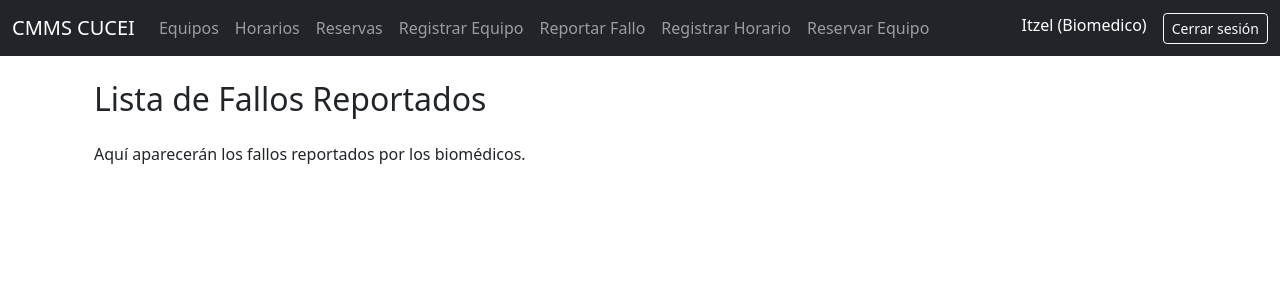
After one commit to Capy-Tech78/CMMS-Cucei, a Django app: page /fallos/ in a window 1280 px wide. The commit adds this page. Shown: the top 300 px of the page. Run offline with Django 5.2, Linux system fonts and the light colour scheme; a user stored in the database is signed in; data comes from the database, SQL or seed files in the repository.

Commit message:
Agregue más funciones segun el rol a la pagina

```diff
--- a/CMMS/CMMS_Lab/templates/base.html
+++ b/CMMS/CMMS_Lab/templates/base.html
@@ -2,110 +2,80 @@
 <html lang="es">
 <head>
     <meta charset="UTF-8">
-    <title>CMMS</title>
-    <meta name="viewport" content="width=device-width, initial-scale=1">
-    <link href="https://cdn.jsdelivr.net/npm/bootstrap@5.3.3/dist/css/bootstrap.min.css" rel="stylesheet">
+    <title>CMMS - CUCEI</title>
+    <link href="https://cdn.jsdelivr.net/npm/bootstrap@5.3.0/dist/css/bootstrap.min.css" rel="stylesheet">
+</head>
+<body>
+    <!-- Navbar -->
+    <nav class="navbar navbar-expand-lg navbar-dark bg-dark">
+        <div class="container-fluid">
+            <a class="navbar-brand" href="{% url 'dashboard' %}">CMMS CUCEI</a>
 
-    <style>
-        body {
-            font-family: 'Segoe UI', sans-serif;
-            background-color: #f7fafd;
-        }
-
-        .navbar-custom {
-            background-color: #ffffff;
-            padding: 1.2rem 2rem;
-            border-bottom: 1px solid #e0e0e0;
-            box-shadow: 0 2px 6px rgba(0, 0, 0, 0.05);
-        }
-
-        .navbar-custom .nav-link,
-        .navbar-custom .navbar-brand {
-            color: #222 !important;
-            font-weight: 500;
-            font-size: 1rem;
-            transition: color 0.2s;
-        }
-
-        .navbar-custom .nav-link:hover {
-            color: #007bff !important;
-        }
-
-        .navbar-custom .nav-link.active {
-            font-weight: bold;
-            color: #007bff !important;
-        }
-
-        .btn-azul-claro {
-            background-color: #5bc0de;
-            color: white;
-            border: none;
-        }
-
-        .btn-azul-claro:hover {
-            background-color: #31b0d5;
-        }
-
-        .nav-item + .nav-item {
-            margin-left: 1rem;
-        }
-
-        footer {
-            margin-top: 4rem;
-            padding: 2rem 0;
-            background-color: #f0f4f8;
-            text-align: center;
-            font-size: 0.9rem;
-            color: #666;
-        }
-    </style>
-</head>
-
-<body>
-    <nav class="navbar navbar-expand-lg navbar-custom">
-        <div class="container-fluid">
-            <a class="navbar-brand" href="{% url 'dashboard_home' %}">CMMS</a>
-            <button class="navbar-toggler" type="button" data-bs-toggle="collapse" data-bs-target="#navbarNav">
+            <button class="navbar-toggler" type="button" data-bs-toggle="collapse" data-bs-target="#navbarCMMS">
                 <span class="navbar-toggler-icon"></span>
             </button>
 
-            <div class="collapse navbar-collapse" id="navbarNav">
+            <div class="collapse navbar-collapse" id="navbarCMMS">
                 {% if user.is_authenticated %}
-                    <ul class="navbar-nav me-auto">
+                    {% with rol=user.perfilusuario.rol %}
+                        <ul class="navbar-nav me-auto mb-2 mb-lg-0">
+
+                            <!-- Acceso común a todos los usuarios -->
                             <li class="nav-item">
-                            <a class="nav-link" href="{% url 'lista_equipos' %}">Equipos Médicos</a>
+                                <a class="nav-link" href="{% url 'lista_equipos' %}">Equipos</a>
                             </li>
                             <li class="nav-item">
-                            <a class="nav-link" href="{% url 'lista_fallos' %}">Fallos Reportados</a>
-                        </li>
-                        <li class="nav-item">
-                            <a class="nav-link" href="{% url 'lista_horarios' %}">Horarios Biomédicos</a>
+                                <a class="nav-link" href="{% url 'lista_horarios' %}">Horarios</a>
                             </li>
                             <li class="nav-item">
                                 <a class="nav-link" href="{% url 'lista_reservas' %}">Reservas</a>
                             </li>
-                        {% if user.perfilusuario.rol == 'admin_sistema' %}
+
+                            {% if rol == 'biomedico' or rol == 'admin_sistema' %}
+                                <!-- Opciones para biomédicos y admin -->
                                 <li class="nav-item">
-                                <a class="nav-link" href="{% url 'lista_usuarios' %}">Usuarios</a>
+                                    <a class="nav-link" href="{% url 'registrar_equipo' %}">Registrar Equipo</a>
+                                </li>
+                                <li class="nav-item">
+                                    <a class="nav-link" href="{% url 'crear_fallo' %}">Reportar Fallo</a>
+                                </li>
+                                <li class="nav-item">
+                                    <a class="nav-link" href="{% url 'crear_horario' %}">Registrar Horario</a>
+                                </li>
+                                <li class="nav-item">
+                                    <a class="nav-link" href="{% url 'crear_reserva' %}">Reservar Equipo</a>
+                                </li>
+                            {% endif %}
+
+                            {% if rol == 'admin_sistema' %}
+                                <!-- Exclusivo para admin -->
+                                <li class="nav-item">
+                                    <a class="nav-link" href="{% url 'ver_usuarios' %}">Usuarios</a>
+                                </li>
+                                <li class="nav-item">
+                                    <a class="nav-link" href="{% url 'ver_fallos' %}">Fallos</a>
                                 </li>
                             {% endif %}
                         </ul>
 
+                        <!-- Lado derecho: usuario y logout -->
                         <ul class="navbar-nav ms-auto">
                             <li class="nav-item">
-                            <span class="nav-link">Hola, {{ user.username }}</span>
+                                <span class="navbar-text text-white me-3">
+                                    {{ user.username }} ({{ rol|title }})
+                                </span>
                             </li>
                             <li class="nav-item">
-                            <form method="post" action="{% url 'logout' %}">
-                                {% csrf_token %}
-                                <button type="submit" class="btn btn-link nav-link" style="padding: 0;">Cerrar sesión</button>
-                            </form>
+                                <a class="btn btn-outline-light btn-sm" href="{% url 'logout' %}">Cerrar sesión</a>
                             </li>
                         </ul>
+                    {% endwith %}
+
                 {% else %}
+                    <!-- Navbar si NO está logueado -->
                     <ul class="navbar-nav ms-auto">
                         <li class="nav-item">
-                            <a class="nav-link" href="{% url 'login' %}">Iniciar sesión</a>
+                            <a class="btn btn-outline-light" href="{% url 'login' %}">Iniciar sesión</a>
                         </li>
                     </ul>
                 {% endif %}
@@ -113,15 +83,13 @@
         </div>
     </nav>
 
+    <!-- Contenido principal -->
     <div class="container mt-4">
         {% block content %}
         {% endblock %}
     </div>
 
-    <footer>
-        &copy; {{ year|default:"2025" }} Sistema CMMS Hospitalario – Todos los derechos reservados.
-    </footer>
-
-    <script src="https://cdn.jsdelivr.net/npm/bootstrap@5.3.3/dist/js/bootstrap.bundle.min.js"></script>
+    <!-- JS Bootstrap -->
+    <script src="https://cdn.jsdelivr.net/npm/bootstrap@5.3.0/dist/js/bootstrap.bundle.min.js"></script>
 </body>
 </html>
--- /dev/null
+++ b/CMMS/CMMS_Lab/templates/fallos/lista.html
@@ -0,0 +1,7 @@
+{% extends 'base.html' %}
+{% block content %}
+<div class="container">
+    <h2 class="mb-4">Lista de Fallos Reportados</h2>
+    <p>Aquí aparecerán los fallos reportados por los biomédicos.</p>
+</div>
+{% endblock %}
--- a/CMMS/CMMS_Lab/urls.py
+++ b/CMMS/CMMS_Lab/urls.py
@@ -27,27 +27,24 @@ urlpatterns = [
 
     # Fallos Reportados
     path('fallos/', views.lista_fallos, name='lista_fallos'),
+    path('fallos/crear/', views.crear_fallo, name='crear_fallo'),
     path('fallos/editar/<int:fallo_id>/', views.editar_fallo, name='editar_fallo'),
 
     # Horarios de Biomédicos
     path('horarios/', views.lista_horarios, name='lista_horarios'),
+    path('horarios/crear/', views.crear_horario, name='crear_horario'),
     path('horarios/editar/<int:horario_id>/', views.editar_horario, name='editar_horario'),
 
     # Reservas de Equipo
     path('reservas/', views.lista_reservas, name='lista_reservas'),
+    path('reservas/crear/', views.crear_reserva, name='crear_reserva'),
     path('reservas/editar/<int:reserva_id>/', views.editar_reserva, name='editar_reserva'),
 
-        # Rutas faltantes para vista del dashboard
+    # Vista del dashboard
     path('usuarios/ver/', views.lista_usuarios, name='ver_usuarios'),
-
     path('fallos/ver/', views.lista_fallos, name='ver_fallos'),
     path('horarios/ver/', views.lista_horarios, name='ver_horarios'),
     path('reservas/ver/', views.lista_reservas, name='ver_reservas'),
-
-    # Otras rutas para creación
-    path('fallos/crear/', views.crear_fallo, name='crear_fallo'),
-    path('horarios/crear/', views.crear_horario, name='crear_horario'),
-    path('reservas/crear/', views.crear_reserva, name='crear_reserva'),
 
 ]
 
--- a/CMMS/CMMS_Lab/views.py
+++ b/CMMS/CMMS_Lab/views.py
@@ -12,7 +12,7 @@ def inicio_publico(request):
         return redirect('dashboard')
     return render(request, 'inicio.html')
 
-# Vista protegida para el dashboard del sistema
+# Vista para el dashboard del sistema
 @login_required
 def dashboard(request):
     perfil = request.user.perfilusuario
@@ -34,31 +34,57 @@ def dashboard(request):
 
     return render(request, 'dashboard.html')
 
-# Vista para mostrar los equipos médicos
+# Vista personalizada para el login
+def login_view(request):
+    if request.method == 'POST':
+        form = FormularioLogin(request, data=request.POST)
+        if form.is_valid():
+            usuario = form.get_user()
+            login(request, usuario)
+            return redirect('dashboard')
+    else:
+        form = FormularioLogin()
+
+    return render(request, 'usuarios/login.html', {'form': form})
+
+# Vista para cerrar sesión
+def logout_view(request):
+    logout(request)
+    return redirect('inicio_publico')
+
+# Lista de usuarios
+@login_required
+def lista_usuarios(request):
+    if request.user.perfilusuario.rol != 'admin_sistema':
+        return redirect('dashboard')
+    usuarios = PerfilUsuario.objects.all()
+    return render(request, 'usuarios/lista.html', {'usuarios': usuarios})
+
+# Lista de equipos médicos
 @login_required
 def lista_equipos(request):
     equipos = EquipoMedico.objects.all()
     return render(request, 'equipos/lista.html', {'equipos': equipos})
 
-# Vista para registrar un nuevo equipo médico
+# Lista de fallos reportados
 @login_required
-def registrar_equipo(request):
-    perfil = request.user.perfilusuario
+def lista_fallos(request):
+    fallos = FalloReportado.objects.all()
+    return render(request, 'fallos/lista.html', {'fallos': fallos})
 
-    if perfil.rol not in ['biomedico', 'admin_sistema']:
-        return redirect('lista_equipos')
+# Lista de horarios biomédicos
+@login_required
+def lista_horarios(request):
+    horarios = HorarioBiomedico.objects.all()
+    return render(request, 'horarios/lista.html', {'horarios': horarios})
 
-    if request.method == 'POST':
-        form = EquipoMedicoForm(request.POST, request.FILES)
-        if form.is_valid():
-            form.save()
-            return redirect('lista_equipos')
-    else:
-        form = EquipoMedicoForm()
+# Lista de reservas de equipos
+@login_required
+def lista_reservas(request):
+    reservas = ReservaEquipo.objects.all()
+    return render(request, 'reservas/lista.html', {'reservas': reservas})
 
-    return render(request, 'equipos/registrar_equipo.html', {'form': form})
-
-# Vista para registrar un usuario biomédico
+# Registrar un usuario
 @login_required
 def registrar_biomedico(request):
     if not request.user.perfilusuario.rol == 'admin_sistema':
@@ -82,68 +108,81 @@ def registrar_biomedico(request):
 
     return render(request, 'usuarios/registrar_biomedico.html', {'form': form})
 
-# Vista personalizada para el login
-def login_view(request):
+# Registrar un nuevo equipo médico
+@login_required
+def registrar_equipo(request):
+    perfil = request.user.perfilusuario
+
+    if perfil.rol not in ['biomedico', 'admin_sistema']:
+        return redirect('lista_equipos')
+
     if request.method == 'POST':
-        form = FormularioLogin(request, data=request.POST)
+        form = EquipoMedicoForm(request.POST, request.FILES)
         if form.is_valid():
-            usuario = form.get_user()
-            login(request, usuario)
-            return redirect('dashboard')
+            form.save()
+            return redirect('lista_equipos')
     else:
-        form = FormularioLogin()
+        form = EquipoMedicoForm()
 
-    return render(request, 'usuarios/login.html', {'form': form})
+    return render(request, 'equipos/registrar_equipo.html', {'form': form})
 
-# Vista para cerrar sesión
-def logout_view(request):
-    logout(request)
-    return redirect('inicio_publico')
+# Crear un fallo reportado
+@login_required
+def crear_fallo(request):
+    return render(request, 'fallos/crear.html')
 
-# ---------------------------
-# NUEVAS VISTAS AÑADIDAS
-# ---------------------------
+# Crear horario
+@login_required
+def crear_horario(request):
+    return render(request, 'horarios/crear.html')
 
-# Lista de usuarios
+# Crear reserva
 @login_required
-def lista_usuarios(request):
+def crear_reserva(request):
+    return render(request, 'reservas/crear.html')
+
+# Editar usuario
+@login_required
+def editar_usuario(request, user_id):
     if request.user.perfilusuario.rol != 'admin_sistema':
         return redirect('dashboard')
-    usuarios = PerfilUsuario.objects.all()
-    return render(request, 'usuarios/lista.html', {'usuarios': usuarios})
 
-# Lista de fallos reportados
+    perfil = get_object_or_404(PerfilUsuario, id=user_id)
+    return render(request, 'usuarios/editar.html', {'perfil': perfil})
+
+# Editar equipo
 @login_required
-def lista_fallos(request):
-    fallos = FalloReportado.objects.all()
-    return render(request, 'fallos/lista.html', {'fallos': fallos})
+def editar_equipo(request, equipo_id):
+    perfil = request.user.perfilusuario
+    if perfil.rol not in ['admin_sistema', 'biomedico']:
+        return redirect('dashboard')
 
-# Lista de horarios biomédicos
+    equipo = get_object_or_404(EquipoMedico, id=equipo_id)
+    return render(request, 'equipos/editar.html', {'equipo': equipo})
+
+# Editar fallo
 @login_required
-def lista_horarios(request):
-    horarios = HorarioBiomedico.objects.all()
-    return render(request, 'horarios/lista.html', {'horarios': horarios})
+def editar_fallo(request, fallo_id):
+    if request.user.perfilusuario.rol != 'admin_sistema':
+        return redirect('dashboard')
 
-# Lista de reservas de equipos
+    fallo = get_object_or_404(FalloReportado, id=fallo_id)
+    return render(request, 'fallos/editar.html', {'fallo': fallo})
+
+# Editar horario
 @login_required
-def lista_reservas(request):
-    reservas = ReservaEquipo.objects.all()
-    return render(request, 'reservas/lista.html', {'reservas': reservas})
+def editar_horario(request, horario_id):
+    if request.user.perfilusuario.rol != 'admin_sistema':
+        return redirect('dashboard')
 
-# Vista para crear un fallo reportado
+    horario = get_object_or_404(HorarioBiomedico, id=horario_id)
+    return render(request, 'horarios/editar.html', {'horario': horario})
+
+# Editar reserva
 @login_required
-def crear_fallo(request):
-    # (formulario aún no creado, por ahora solo pantalla de prueba)
-    return render(request, 'fallos/crear.html')
+def editar_reserva(request, reserva_id):
+    if request.user.perfilusuario.rol != 'admin_sistema':
+        return redirect('dashboard')
 
-# Vista para crear horario
-@login_required
-def crear_horario(request):
-    # (formulario aún no creado, por ahora solo pantalla de prueba)
-    return render(request, 'horarios/crear.html')
-
-# Vista para crear reserva
-@login_required
-def crear_reserva(request):
-    # (formulario aún no creado, por ahora solo pantalla de prueba)
-    return render(request, 'reservas/crear.html')
+    reserva = get_object_or_404(ReservaEquipo, id=reserva_id)
+    return render(request, 'reservas/editar.html', {'reserva': reserva})
```
Also changed, not shown: CMMS/CMMS_Lab/templates/dashboard.html (+6 -4 lines), CMMS/CMMS_Lab/templates/equipos/editar.html (added, +7 -0 lines), CMMS/CMMS_Lab/templates/fallos/crear.html (added, +7 -0 lines), CMMS/CMMS_Lab/templates/fallos/editar.html (added, +7 -0 lines), CMMS/CMMS_Lab/templates/horarios/crear.html (added, +7 -0 lines), CMMS/CMMS_Lab/templates/horarios/editar.html (added, +7 -0 lines), CMMS/CMMS_Lab/templates/horarios/lista.html (added, +7 -0 lines), CMMS/CMMS_Lab/templates/reservas/crear.html (added, +7 -0 lines), CMMS/CMMS_Lab/templates/reservas/editar.html (added, +7 -0 lines), CMMS/CMMS_Lab/templates/reservas/lista.html (added, +7 -0 lines), CMMS/CMMS_Lab/templates/usuarios/editar.html (added, +7 -0 lines), CMMS/CMMS_Lab/templates/usuarios/lista.html (added, +7 -0 lines). Lines whose indentation alone changed are shown as unchanged.
